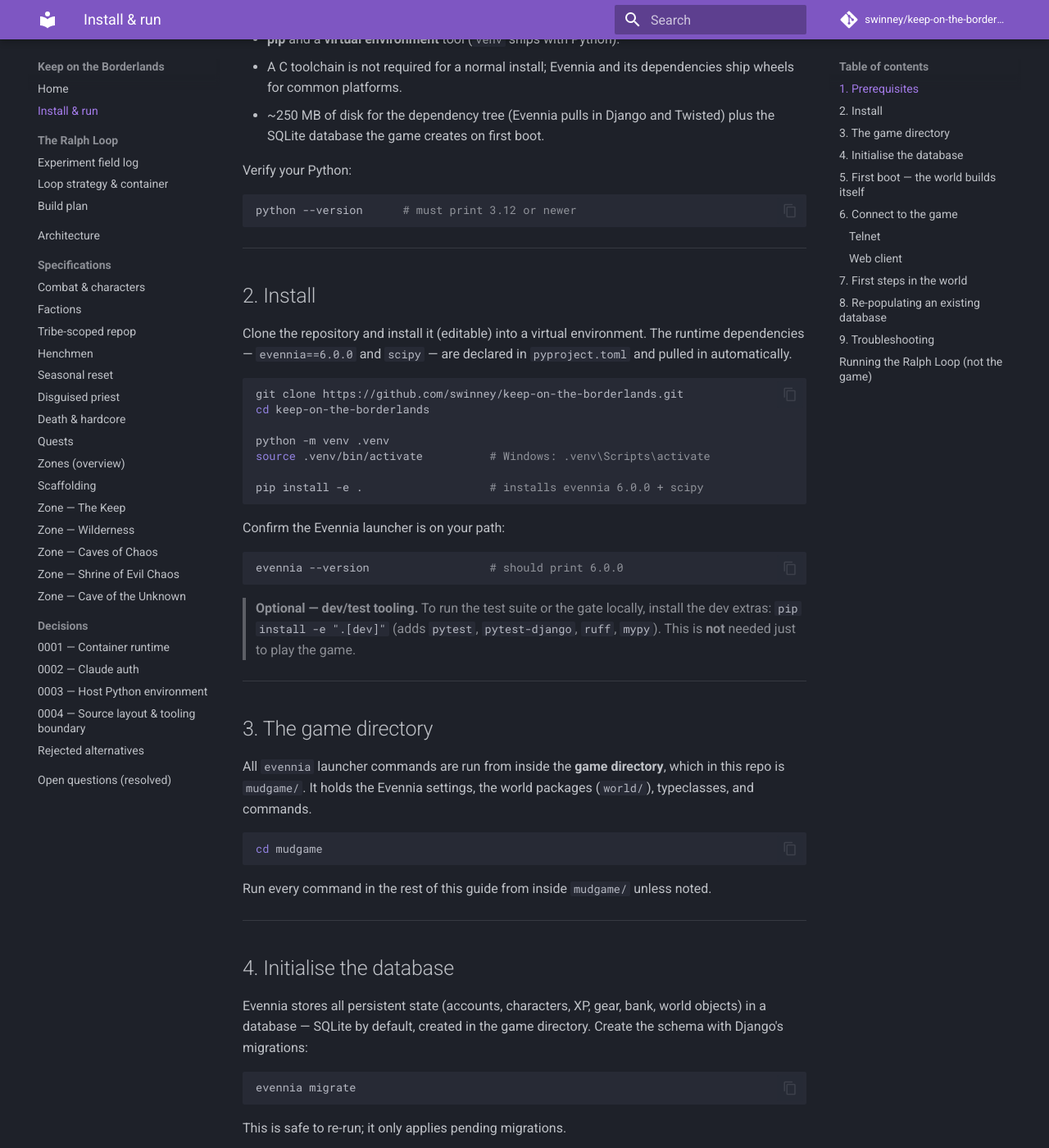
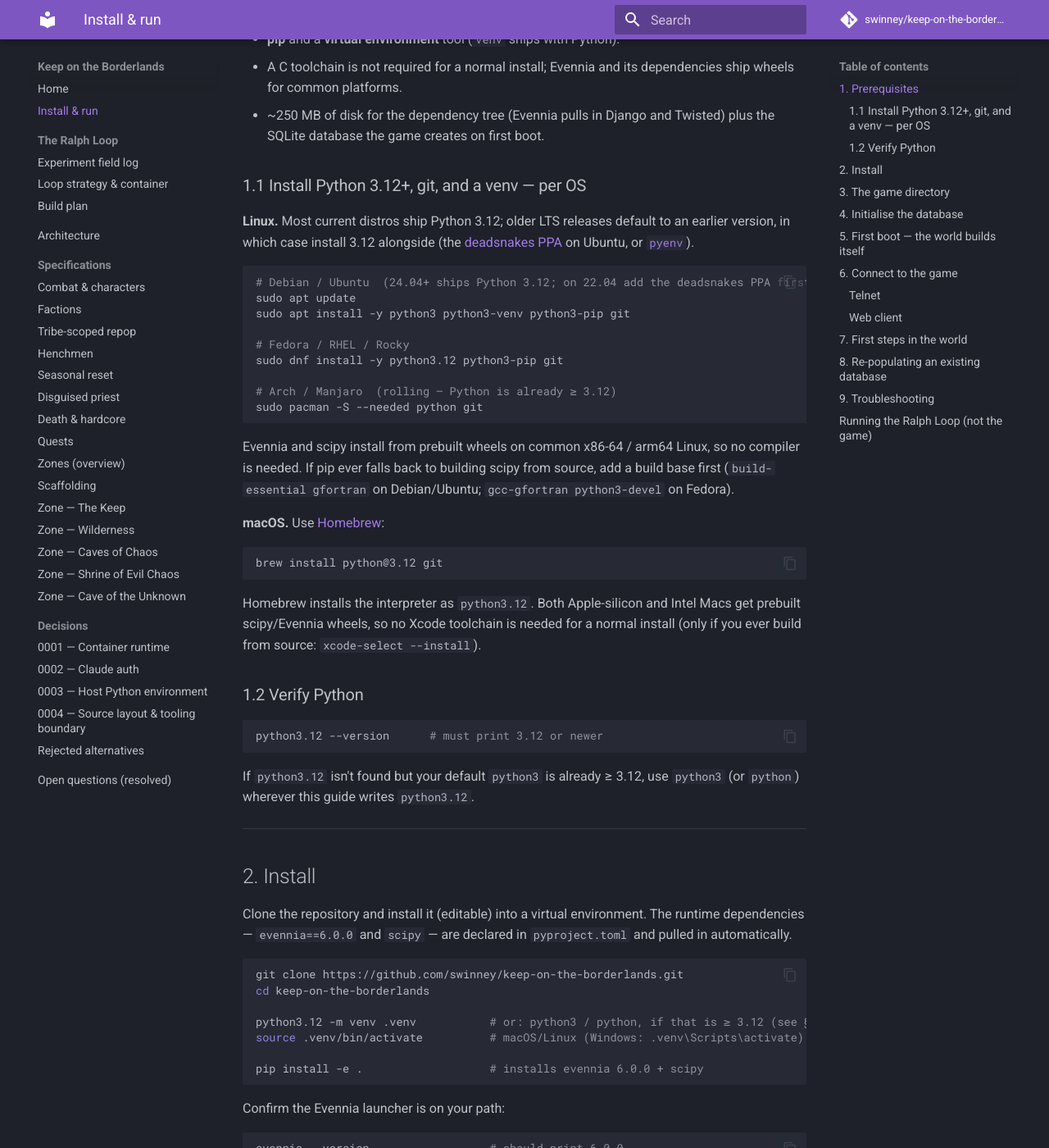
Before and after one commit to swinney/keep-on-the-borderlands, an MkDocs documentation site: the page built from docs/installation.md, in a window 1280 px wide and 1400 px high, scrolled down 532 px. Shown: the whole window at 82% size. Built offline with MkDocs 1.6.1 and Material for MkDocs 9.7.7, drawn with Linux system fonts in a browser that asks for light colours; comment, search, counter and statistics services are not loaded.

Commit message:
docs: explicit per-OS install instructions (Linux distros + macOS) in installation guide
Adds §1.1 with Debian/Ubuntu, Fedora, Arch, and macOS/Homebrew commands to install
Python 3.12 + git (+ scipy build-base note), and §1.2 verify; makes the venv step
use python3.12 robustly across Linux and macOS.

````diff
--- a/docs/installation.md
+++ b/docs/installation.md
@@ -24,11 +24,48 @@
 - ~250 MB of disk for the dependency tree (Evennia pulls in Django and Twisted)
   plus the SQLite database the game creates on first boot.
 
-Verify your Python:
+### 1.1 Install Python 3.12+, git, and a venv — per OS
+
+**Linux.** Most current distros ship Python 3.12; older LTS releases default to
+an earlier version, in which case install 3.12 alongside (the
+[deadsnakes PPA](https://launchpad.net/~deadsnakes/+archive/ubuntu/ppa) on
+Ubuntu, or [`pyenv`](https://github.com/pyenv/pyenv)).
 
 ```sh
-python --version      # must print 3.12 or newer
+# Debian / Ubuntu  (24.04+ ships Python 3.12; on 22.04 add the deadsnakes PPA first)
+sudo apt update
+sudo apt install -y python3 python3-venv python3-pip git
+
+# Fedora / RHEL / Rocky
+sudo dnf install -y python3.12 python3-pip git
+
+# Arch / Manjaro  (rolling — Python is already ≥ 3.12)
+sudo pacman -S --needed python git
 ```
+
+Evennia and scipy install from prebuilt wheels on common x86-64 / arm64 Linux,
+so no compiler is needed. If pip ever falls back to building scipy from source,
+add a build base first (`build-essential gfortran` on Debian/Ubuntu;
+`gcc-gfortran python3-devel` on Fedora).
+
+**macOS.** Use [Homebrew](https://brew.sh):
+
+```sh
+brew install python@3.12 git
+```
+
+Homebrew installs the interpreter as `python3.12`. Both Apple-silicon and Intel
+Macs get prebuilt scipy/Evennia wheels, so no Xcode toolchain is needed for a
+normal install (only if you ever build from source: `xcode-select --install`).
+
+### 1.2 Verify Python
+
+```sh
+python3.12 --version      # must print 3.12 or newer
+```
+
+If `python3.12` isn't found but your default `python3` is already ≥ 3.12, use
+`python3` (or `python`) wherever this guide writes `python3.12`.
 
 ---
 
@@ -42,8 +79,8 @@
 git clone https://github.com/swinney/keep-on-the-borderlands.git
 cd keep-on-the-borderlands
 
-python -m venv .venv
-source .venv/bin/activate          # Windows: .venv\Scripts\activate
+python3.12 -m venv .venv           # or: python3 / python, if that is ≥ 3.12 (see §1.2)
+source .venv/bin/activate          # macOS/Linux (Windows: .venv\Scripts\activate)
 
 pip install -e .                   # installs evennia 6.0.0 + scipy
 ```
````
